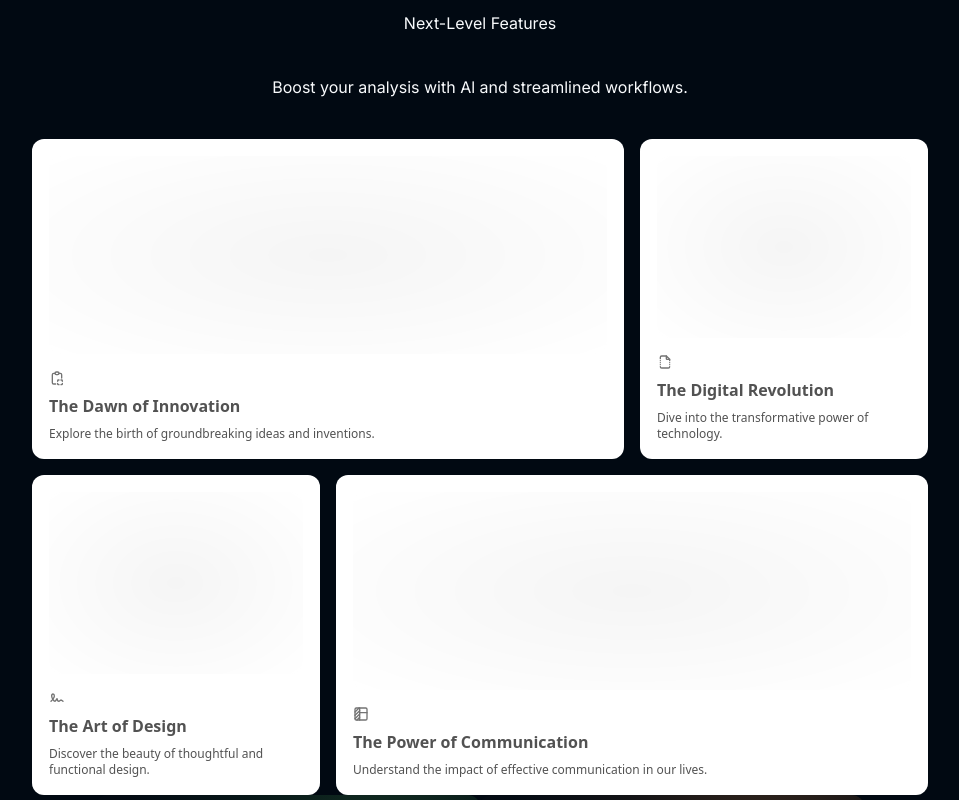
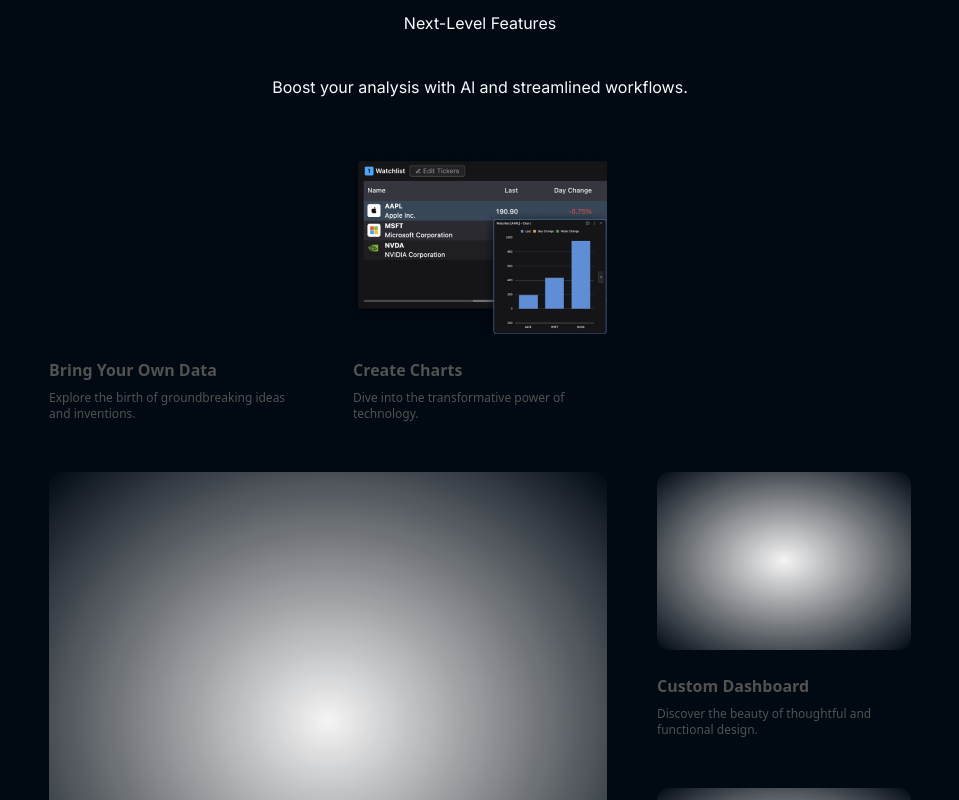
Before and after one commit to SimonZhang04/OpenBBClone, a Next.js app: page / in a window 1280 px wide. Shown: the part 1500-2300 px from the top of the page, without its empty margins (160-1119 px from the left). Built offline with nearby package versions, Linux system fonts and the light colour scheme.

Commit message:
uninstall icon library

```diff
--- a/package.json
+++ b/package.json
@@ -12,7 +12,6 @@
     "@radix-ui/react-dropdown-menu": "^2.1.1",
     "@radix-ui/react-navigation-menu": "^1.2.0",
     "@radix-ui/react-slot": "^1.1.0",
-    "@tabler/icons-react": "^3.12.0",
     "class-variance-authority": "^0.7.0",
     "clsx": "^2.1.1",
     "framer-motion": "^11.3.28",
--- a/src/components/BentoGrid.tsx
+++ b/src/components/BentoGrid.tsx
@@ -1,15 +1,11 @@
 import React from "react";
 import { BentoGrid, BentoGridItem } from "./ui/bento-grid";
-import {
-  IconClipboardCopy,
-  IconFileBroken,
-  IconSignature,
-  IconTableColumn,
-} from "@tabler/icons-react";
+
+import Image from "next/image";
 
 export function BentoGridTwoRow() {
   return (
-    <BentoGrid className="max-w-4xl mx-auto md:auto-rows-[20rem]">
+    <BentoGrid className="max-w-4xl mx-auto grid grid-cols-1 md:grid-cols-3 md:grid-rows-[repeat(2,_1fr)] gap-4">
       {items.map((item, i) => (
         <BentoGridItem
           key={i}
@@ -17,43 +13,55 @@ export function BentoGridTwoRow() {
           description={item.description}
           header={item.header}
           className={item.className}
-          icon={item.icon}
         />
       ))}
     </BentoGrid>
   );
 }
+
 const Skeleton = () => (
-  <div className="flex flex-1 w-full h-full min-h-[6rem] rounded-xl   dark:bg-dot-white/[0.2] bg-dot-black/[0.2] [mask-image:radial-gradient(ellipse_at_center,white,transparent)]  border border-transparent dark:border-white/[0.2] bg-neutral-100 dark:bg-black"></div>
+  <div className="flex flex-1 w-full h-full min-h-[6rem] rounded-xl dark:bg-dot-white/[0.2] bg-dot-black/[0.2] [mask-image:radial-gradient(ellipse_at_center,white,transparent)] border border-transparent dark:border-white/[0.2] bg-neutral-100 dark:bg-black"></div>
 );
+
 const items = [
   {
-    title: "The Dawn of Innovation",
+    title: "Bring Your Own Data",
     description: "Explore the birth of groundbreaking ideas and inventions.",
-    header: <Skeleton />,
-    className: "md:col-span-2",
-    icon: <IconClipboardCopy className="h-4 w-4 text-neutral-500" />,
+    header: <div></div>,
+    className: "md:col-span-1 md:row-span-1",
   },
   {
-    title: "The Digital Revolution",
+    title: "Create Charts",
     description: "Dive into the transformative power of technology.",
-    header: <Skeleton />,
-    className: "md:col-span-1",
-    icon: <IconFileBroken className="h-4 w-4 text-neutral-500" />,
+    header: (
+      <Image
+        src="/create-charts.png"
+        alt="Demo picture"
+        width={100} // Use a suitable width
+        height={100} // Use a suitable height
+        layout="responsive"
+        sizes="80vw"
+      />
+    ),
+    className: "md:col-span-1 md:row-span-1",
   },
   {
-    title: "The Art of Design",
+    title: "OpenBB Copilot",
+    description: "Discover the beauty of thoughtful and functional design.",
+    header: <Skeleton />,
+    className: "md:col-span-2 md:row-span-2",
+  },
+  {
+    title: "Custom Dashboard",
     description: "Discover the beauty of thoughtful and functional design.",
     header: <Skeleton />,
     className: "md:col-span-1",
-    icon: <IconSignature className="h-4 w-4 text-neutral-500" />,
   },
   {
-    title: "The Power of Communication",
+    title: "Download Reports",
     description:
       "Understand the impact of effective communication in our lives.",
     header: <Skeleton />,
-    className: "md:col-span-2",
-    icon: <IconTableColumn className="h-4 w-4 text-neutral-500" />,
+    className: "md:col-span-1",
   },
 ];
--- a/src/components/ui/bento-grid.tsx
+++ b/src/components/ui/bento-grid.tsx
@@ -1,4 +1,5 @@
 import { cn } from "@/lib/utils";
+import Card from "../GradientCard";
 
 export const BentoGrid = ({
   className,
@@ -35,13 +36,12 @@ export const BentoGridItem = ({
   return (
     <div
       className={cn(
-        "row-span-1 rounded-xl group/bento hover:shadow-xl transition duration-200 shadow-input dark:shadow-none p-4 dark:bg-black dark:border-white/[0.2] bg-white border border-transparent justify-between flex flex-col space-y-4",
+        "row-span-1 rounded-xl group/bento hover:shadow-xl transition duration-200 shadow-input dark:shadow-none p-4 dark:bg-black dark:border-white/[0.2] border border-transparent justify-between flex flex-col space-y-4",
         className
       )}
     >
       {header}
       <div className="group-hover/bento:translate-x-2 transition duration-200">
-        {icon}
         <div className="font-sans font-bold text-neutral-600 dark:text-neutral-200 mb-2 mt-2">
           {title}
         </div>
```
Also changed, not shown: public/create-charts.png (added), 1 other file (tests, documents, lock files or other folders).
